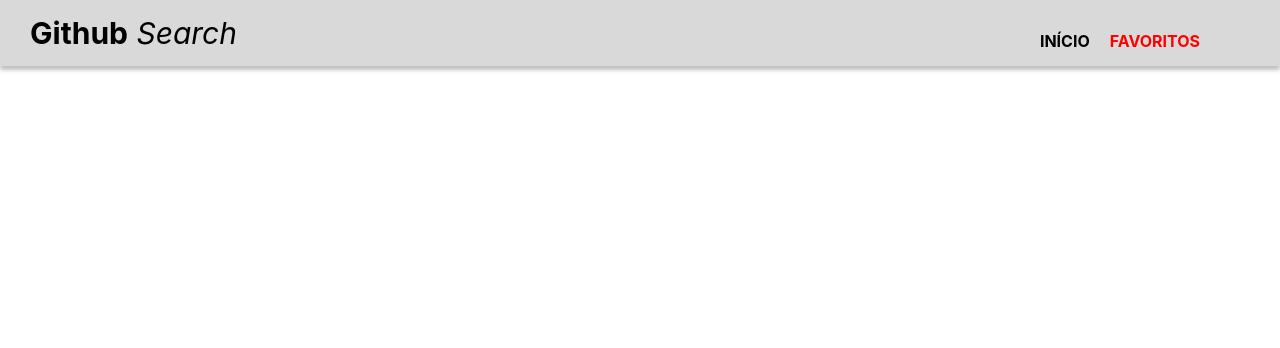
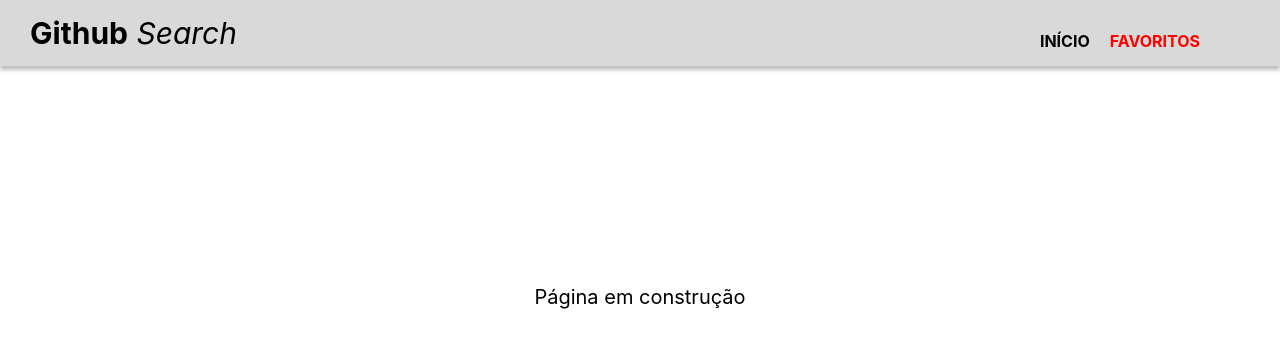
Before and after one commit to lux-ti/teste-front-end, a Vue app: page /my_favorites in a window 1280 px wide. Shown: the top 348 px of the page. Built offline with nearby package versions, Linux system fonts and the light colour scheme.

Commit message:
adds load-more button on lists

```diff
--- a/src/App.vue
+++ b/src/App.vue
@@ -64,4 +64,9 @@
     text-align: center;
   }
 
+  button.load{
+    font-size: larger;
+    margin: 2%;
+    padding: .5em 1em;
+  }
 </style>
--- a/src/views/MyFavorites.vue
+++ b/src/views/MyFavorites.vue
@@ -1,12 +1,30 @@
 <template>
- <div></div>
-
+ <div>Página em construção</div>
 </template>
 
 <script>
+  // import GitApi from '../services/gitApi'
 
+  // export default {
+  //   data() {
+  //     return {
+
+  //     }
+  //   },
+
+  //   mounted(){
+  //     // GitApi.my_favorites(user).then(response => {
+  //     //   console.log(response.data)
+  //     // })
+  //   },
+
+  // }
 </script>
 
-<style>
-
+<style scoped>
+  div {
+    font-size: 20px;
+    text-align: center;
+    padding: 15%;
+  }
 </style>
--- a/src/views/SearchRepository.vue
+++ b/src/views/SearchRepository.vue
@@ -3,14 +3,19 @@
   <hr>
   <div class="list-repos">
     <ul>
-      <li v-for="item in items" :key="item.id">
+      <li v-for="(item, index) in items" :key="item.id">
         <!-- <img src="../assets/star.svg" alt="star icon" class="icon" style="float: right; background: #FFC700;"> -->
-        <h1>{{ item.name }}</h1>
-        <p>{{ item.description }}</p>
-        <span><img src="../assets/star.svg" alt="star icon" class="icon">{{ item.stargazers_count }}</span>
-        <hr>
+        <div v-if="index < max_repo">
+          <h1>{{ item.name }}</h1>
+          <p>{{ item.description }}</p>
+          <span><img src="../assets/star.svg" alt="star icon" class="icon">{{ item.stargazers_count }}</span>
+          <hr>
+        </div>
       </li>
     </ul>
+    <center v-if="max_repo < items.length">
+      <button @click="max_repo = max_repo + 5" class="load">Ver mais</button>
+    </center>
   </div>
 </template>
 
@@ -21,7 +26,8 @@
     data() {
       return {
         total_count: 0,
-        items: []
+        items: [],
+        max_repo: 10
       }
     },
 
--- a/src/views/UserDetails.vue
+++ b/src/views/UserDetails.vue
@@ -40,7 +40,9 @@
           </div>
         </li>
       </ul>
-      <button @click="max_repo = max_repo + 5">LOAD MORE 5</button>
+      <center v-if="max_repo < repos.length">
+        <button @click="max_repo = max_repo + 5" class="load">Ver mais repositórios</button>
+      </center>
     </div>
   </section>
 </template>
@@ -53,7 +55,7 @@
       return {
         user: '',
         repos: [],
-        max_repo: 5
+        max_repo: 4
       }
     },
 
@@ -111,4 +113,5 @@
   .content-info span {
     color: #757575;
   }
+
 </style>
```
Also changed, not shown: src/views/SearchUser.vue (+4 -8 lines).
